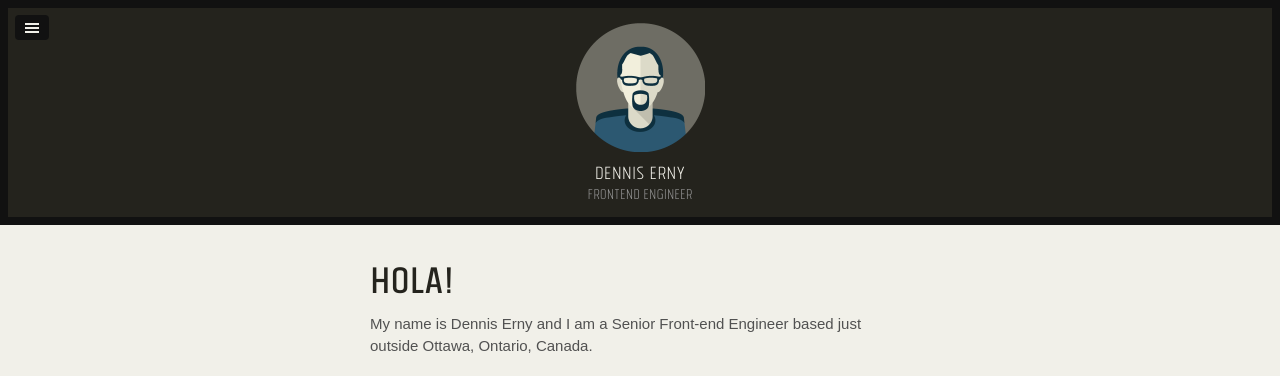
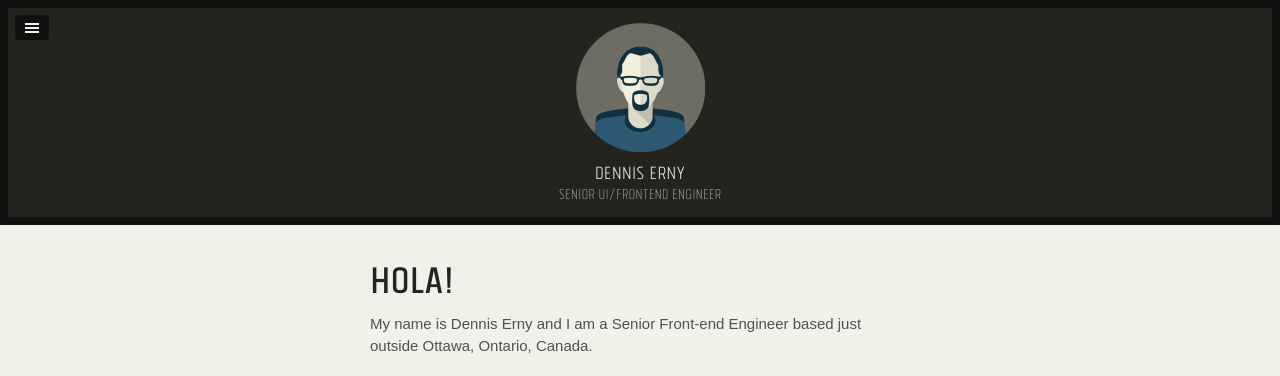
Before and after one commit to derny/derny.github.io, a Jekyll site: the page built from index.html, in a window 1280 px wide. Shown: the top 376 px of the page. Built offline with Jekyll 4.4.1, drawn with Linux system fonts in a browser that asks for light colours; some web fonts are replaced; Markdown is read by kramdown in place of the engine named in the settings; the list of posts is cut into pages by our own code.

Commit message:
Config Update

```diff
--- a/_config.yml
+++ b/_config.yml
@@ -6,12 +6,11 @@
 #
 # Use of `relative_permalinks` ensures post links from the index work properly.
 permalink:           pretty
-relative_permalinks: true
 
 # Setup
 title:               Dennis Erny
-tagline:             'Frontend Engineer'
-description:         'Senior Frontend Engineer <a href="http://armchairanalysis.com">NFL Data Analyst</a> and passionate student of UX/UI Design.'
+tagline:             'Senior UI/Frontend Engineer'
+description:         'Senior UI/Frontend Engineer and passionate student of UX/UI Design.'
 url:                 http://lanyon.getpoole.com
 baseurl:             /
 paginate:            3
@@ -19,7 +18,7 @@
 # About/contact
 author:
   name:              'Dennis Erny'
-  url:               https://twitter.com/denniserny
+  url:               https://www.linkedin.com/in/denniserny
   email:             erny.dennis@gmail.com
 
 github:
```
